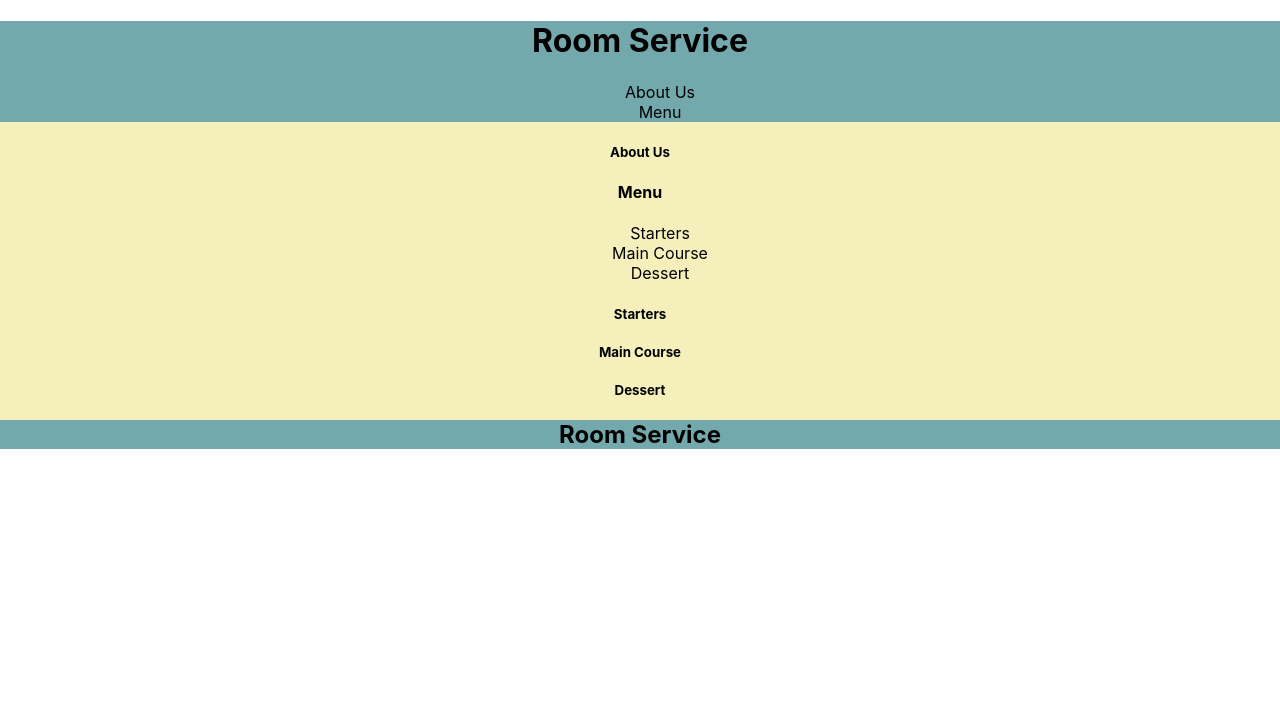
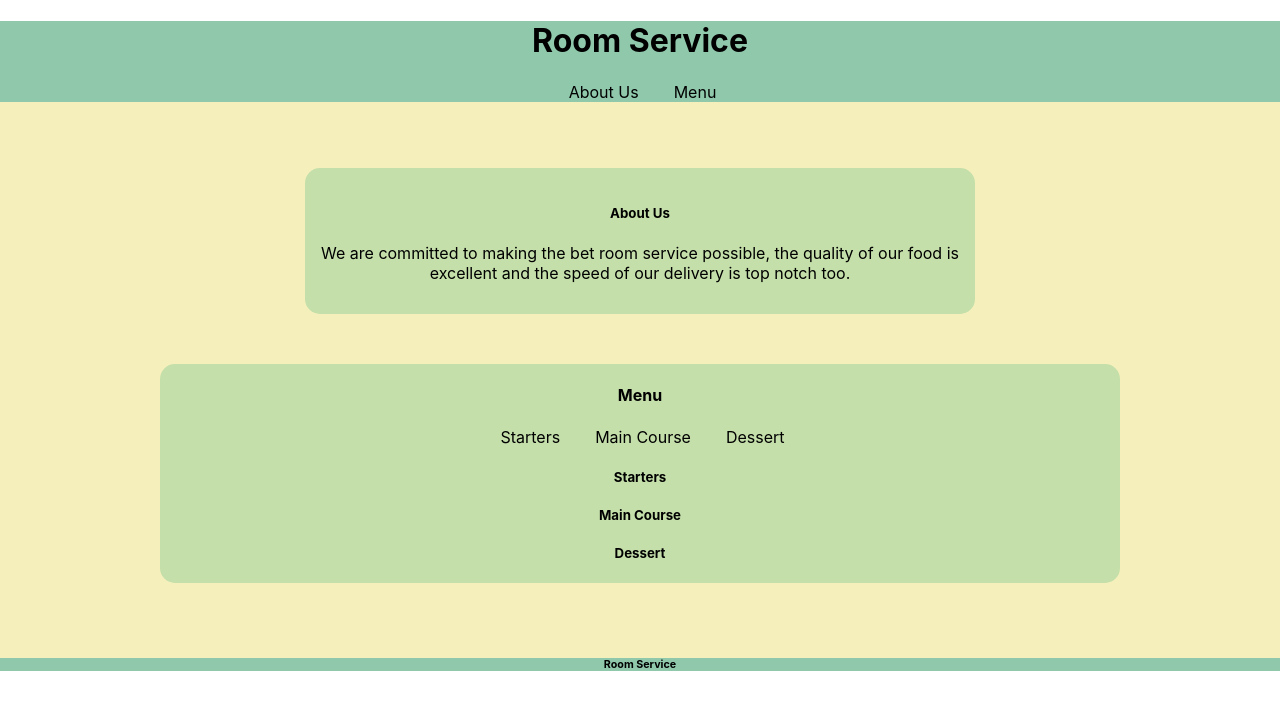
Before and after one commit to Ollie-Judge/room-service, a React (Create React App) app: page / in a window 1280 px wide. Shown: the top 710 px of the page. Built offline with nearby package versions, Linux system fonts and the light colour scheme.

Commit message:
styled more compenents

```diff
--- a/src/components/about.js
+++ b/src/components/about.js
@@ -1,14 +1,19 @@
 import React from "react";
+import "../styling/about.css";
 
 const About = () => {
   return (
     <div id="about">
-      <div>
+      <div className="aboutTitle">
         <h5>About Us</h5>
       </div>
 
-      <div>
-        <p></p>
+      <div className="aboutP">
+        <p>
+          We are committed to making the bet room service possible, the quality
+          of our food is excellent and the speed of our delivery is top notch
+          too.
+        </p>
       </div>
     </div>
   );
--- a/src/components/footer.js
+++ b/src/components/footer.js
@@ -6,7 +6,7 @@ const Footer = () => {
     <footer>
       <div className="footer-box">
         <div>
-          <h2>Room Service</h2>
+          <h6>Room Service</h6>
         </div>
 
         <div className="socialMedia"></div>
--- a/src/components/menu.js
+++ b/src/components/menu.js
@@ -1,4 +1,5 @@
 import React from "react";
+import "../styling/menu.css";
 
 const Menu = () => {
   return (
--- /dev/null
+++ b/src/styling/about.css
@@ -0,0 +1,15 @@
+#about {
+  width: 50%;
+  display: inline-block;
+  background-color: #c4dfaa;
+  border-radius: 15px;
+  margin-top: 50px;
+  margin-bottom: 50px;
+  padding: 15px;
+}
+
+.aboutTitle {
+}
+
+.aboutP {
+}
--- a/src/styling/footer.css
+++ b/src/styling/footer.css
@@ -1,5 +1,5 @@
 footer {
   margin: 0;
   padding: 0;
-  background-color: #73a9ad;
+  background-color: #90c8ac;
 }
--- a/src/styling/header.css
+++ b/src/styling/header.css
@@ -1,11 +1,17 @@
 header {
   margin: 0;
   padding: 0;
-  background-color: #73a9ad;
+  background-color: #90c8ac;
 }
 
 ul {
   list-style-type: none;
+  display: flex;
+  justify-content: center;
+}
+
+li {
+  margin-right: 35px;
 }
 
 a {
--- /dev/null
+++ b/src/styling/menu.css
@@ -0,0 +1,7 @@
+#menu {
+  background-color: #c4dfaa;
+  border-radius: 15px;
+  width: 75%;
+  display: inline-block;
+  margin-bottom: 50px;
+}
```
